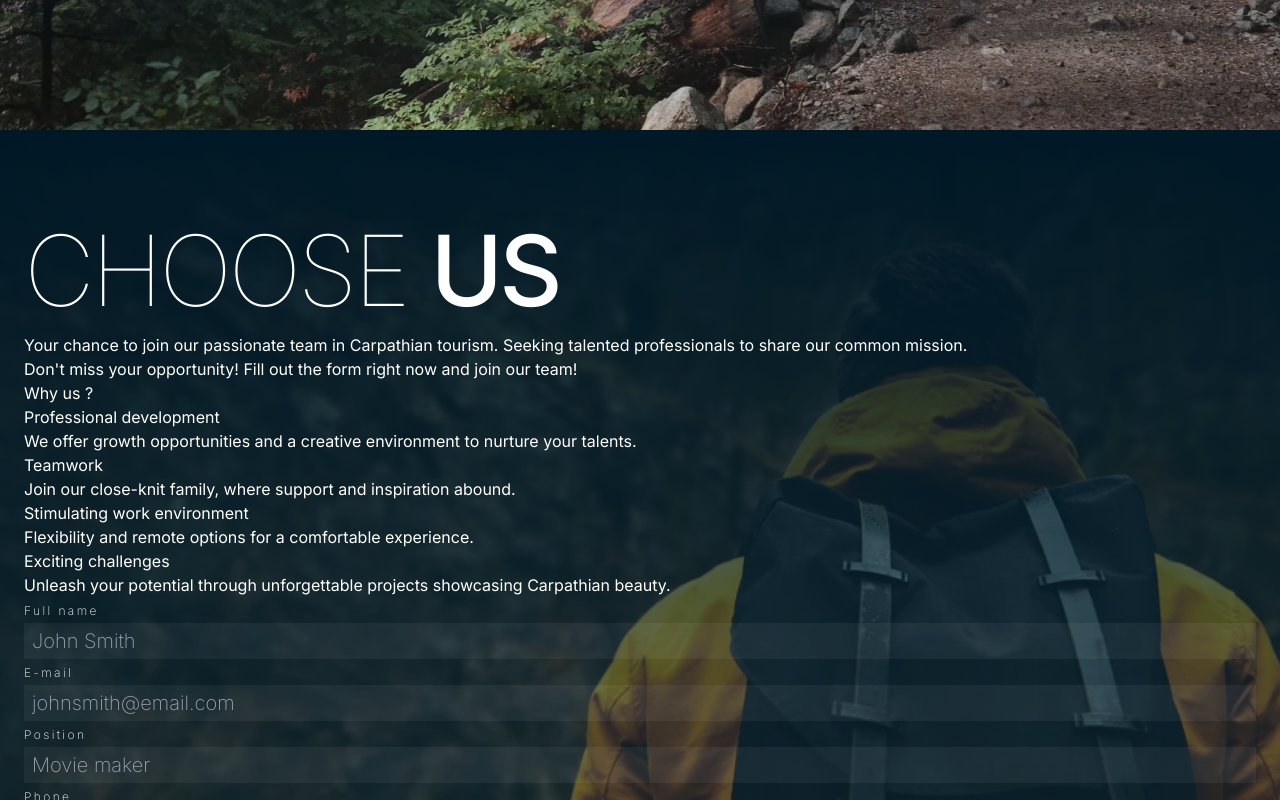
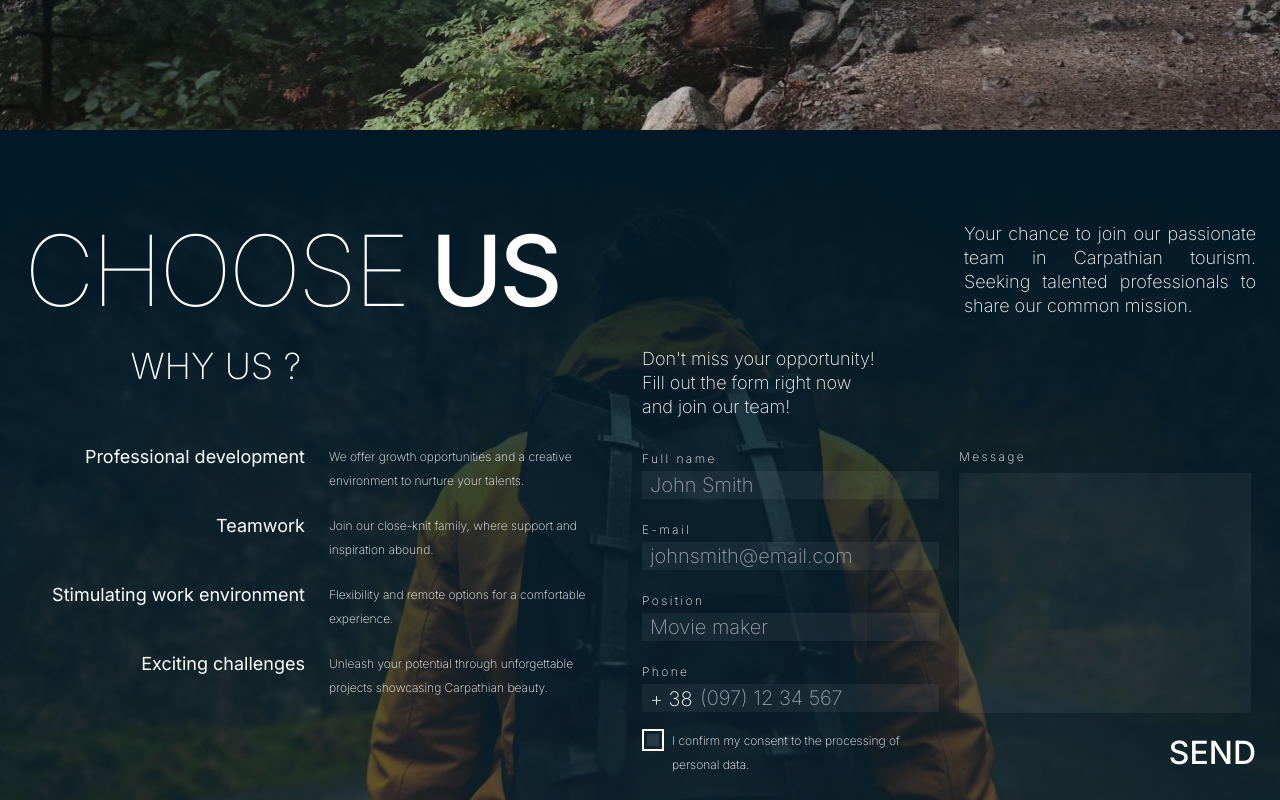
Before and after one commit to DisRachik/carp-travel, a Next.js app: page / in a window 1280 px wide. Shown: the part 2240-3040 px from the top of the page. Built offline with nearby package versions, Linux system fonts and the light colour scheme.

Commit message:
feat: style section career for all screen

```diff
--- a/src/components/career-form.tsx
+++ b/src/components/career-form.tsx
@@ -1,10 +1,11 @@
 'use client';
 
-import { useForm, useFormState } from 'react-hook-form';
+import { Controller, useForm, useFormState } from 'react-hook-form';
 import { FormButton, CustomInput, CustomTextarea, CustomCheckbox } from '@/components';
 import { formSchemas } from '@/helpers';
 import { FieldType } from '@/helpers/form-scheme';
 import { useEffect } from 'react';
+import clsx from 'clsx';
 
 type Form = {
 	name: string;
@@ -12,9 +13,19 @@ type Form = {
 	position: string;
 	phone: string;
 	message: string;
+	approval: boolean;
 };
 
-const CareerForm = () => {
+const defaultValues: Form = {
+	name: '',
+	email: '',
+	position: '',
+	phone: '',
+	message: '',
+	approval: false,
+};
+
+const CareerForm = ({ className }: { className: string }) => {
 	const {
 		register,
 		handleSubmit,
@@ -24,9 +35,7 @@ const CareerForm = () => {
 		setValue,
 		control,
 	} = useForm<Form>({
-		defaultValues: {
-			phone: '',
-		},
+		defaultValues,
 	});
 	const { dirtyFields } = useFormState({
 		control,
@@ -47,7 +56,7 @@ const CareerForm = () => {
 	};
 
 	return (
-		<form onSubmit={handleSubmit(onSubmit)} className=''>
+		<form onSubmit={handleSubmit(onSubmit)} className={clsx('grid gap-4 md:grid-cols-2 md:gap-x-5', className)}>
 			<CustomInput
 				label='Full name'
 				{...register(FieldType.NAME, formSchemas[FieldType.NAME])}
@@ -79,11 +88,19 @@ const CareerForm = () => {
 				controlUser={dirtyFields.phone}
 			/>
 
-			<CustomTextarea {...register(FieldType.MESSAGE)} label='Message' className='' />
+			<CustomTextarea
+				{...register(FieldType.MESSAGE)}
+				label='Message'
+				className='h-56 md:col-start-2 md:row-span-4 md:row-start-1 md:h-64 xl:h-[268px] xl:w-[292px]'
+			/>
 
-			<CustomCheckbox />
+			<Controller
+				name='approval'
+				control={control}
+				render={({ field }) => <CustomCheckbox checked={field.value} onChange={field.onChange} />}
+			/>
 
-			<FormButton className='md:col-start-3 xl:col-start-2 xl:mt-[-16px]'>SEND</FormButton>
+			<FormButton className=''>SEND</FormButton>
 		</form>
 	);
 };
--- a/src/components/contact-form.tsx
+++ b/src/components/contact-form.tsx
@@ -48,7 +48,7 @@ const ContactForm = () => {
 			<CustomTextarea
 				{...register(FieldType.MESSAGE)}
 				label='Message'
-				className='md:col-span-2 md:col-start-2 md:row-start-1 md:row-end-4 xl:col-start-1 xl:row-auto'
+				className='h-[221px] md:col-span-2 md:col-start-2 md:row-start-1 md:row-end-4 md:h-[249px] xl:col-start-1 xl:row-auto xl:h-[202px]'
 			/>
 
 			<FormButton className='md:col-start-3 xl:col-start-2 xl:mt-[-16px]'>SEND</FormButton>
--- a/src/components/custom-checkbox.tsx
+++ b/src/components/custom-checkbox.tsx
@@ -1,14 +1,24 @@
-export interface ICustomCheckboxProps {}
+import clsx from 'clsx';
 
-const CustomCheckbox = ({}: ICustomCheckboxProps) => {
+export interface ICustomCheckboxProps {
+	checked: boolean;
+	onChange: (val: boolean) => void;
+}
+
+const CustomCheckbox = ({ checked, onChange }: ICustomCheckboxProps) => {
 	return (
-		<label className='inline-flex cursor-pointer items-center gap-2' htmlFor='checkbox'>
+		<label className='inline-flex cursor-pointer items-start gap-2' htmlFor='checkbox'>
 			<input
+				id='checkbox'
 				type='checkbox'
-				className="before:content[''] peer flex h-[22px] w-[22px] cursor-pointer appearance-none border-2 p-[3px] before:block before:h-full before:w-full before:bg-white/10 before:transition-colors checked:before:bg-white/100"
-				id='checkbox'
+				checked={checked}
+				required
+				onChange={e => onChange(e.target.checked)}
+				className="before:content[''] peer flex h-[22px] w-[22px] shrink-0 cursor-pointer appearance-none border-2 p-[3px] before:block before:h-full before:w-full before:bg-white/10 before:transition-colors checked:before:bg-white/100"
 			/>
-			<span>I confirm my consent to the processing of personal data.</span>
+			<span className='text-xs font-extralight leading-[1.834] xl:leading-6'>
+				I confirm my consent to the processing of personal data.
+			</span>
 		</label>
 	);
 };
--- a/src/components/custom-input.tsx
+++ b/src/components/custom-input.tsx
@@ -31,7 +31,7 @@ const CustomInput = forwardRef<HTMLInputElement, ICustomInputProps>(
 					ref={ref}
 					id={id}
 					className={clsx(
-						'w-full bg-white/5 px-2 py-[6px] text-[13px]/6 font-extralight text-white xl:text-xl/6',
+						'w-full bg-white/5 px-2 py-[6px] text-[13px]/6 font-extralight md:py-0 xl:py-[2px] xl:text-xl/6',
 						errorMessage && 'text-errorColor',
 						textToStartInput && 'pl-11 xl:pl-[58px]',
 						controlUser && 'pl-[52px] xl:pl-[66px]',
@@ -44,14 +44,14 @@ const CustomInput = forwardRef<HTMLInputElement, ICustomInputProps>(
 							'absolute bottom-0 right-0 flex translate-y-full items-center justify-end gap-1',
 						)}
 					>
-						<span className=' text-errorColor text-xs/6 font-extralight'>{errorMessage}</span>
+						<span className=' text-xs/6 font-extralight text-errorColor'>{errorMessage}</span>
 					</div>
 				) : null}
 				{textToStartInput ? (
 					<span
 						className={clsx(
-							'absolute bottom-0 left-0 px-2 py-[6px] text-[13px]/6 font-extralight text-white xl:text-xl/6',
-							controlUser && ' translate-x-[8px]',
+							'absolute bottom-0 left-0 px-2 py-[6px] text-[13px]/6 font-extralight text-white md:py-0 xl:py-[2px] xl:text-xl/6',
+							controlUser && 'translate-x-[8px]',
 						)}
 					>
 						{textToStartInput}
--- a/src/components/custom-textarea.tsx
+++ b/src/components/custom-textarea.tsx
@@ -1,5 +1,6 @@
 'use client';
 
+import clsx from 'clsx';
 import { ComponentPropsWithoutRef, forwardRef, useId } from 'react';
 
 export interface ICustomTextareaProps extends ComponentPropsWithoutRef<'textarea'> {
@@ -10,7 +11,7 @@ export interface ICustomTextareaProps extends ComponentPropsWithoutRef<'textarea
 const CustomTextarea = forwardRef<HTMLTextAreaElement, ICustomTextareaProps>(({ label, className, ...rest }, ref) => {
 	const id = useId();
 	return (
-		<div className={className}>
+		<div className={clsx('flex flex-col', className)}>
 			{label ? (
 				<label htmlFor={id} className='mb-1 text-xs/6 font-extralight tracking-[2.4px]'>
 					{label}
@@ -20,7 +21,7 @@ const CustomTextarea = forwardRef<HTMLTextAreaElement, ICustomTextareaProps>(({
 				{...rest}
 				ref={ref}
 				id={id}
-				className='h-[193px] w-full resize-none bg-white/5 px-2 py-[6px] text-[13px]/6 font-extralight text-white md:h-[221px] xl:h-[174px] xl:text-xl/6'
+				className='h-full w-full resize-none bg-white/5 px-2 py-[6px] text-[13px]/6 font-extralight text-white xl:text-xl/6'
 			/>
 		</div>
 	);
--- a/src/components/qa-session.tsx
+++ b/src/components/qa-session.tsx
@@ -8,8 +8,8 @@ export interface IQASessionProps {
 const QASession = ({ issue: { thesis, argument } }: IQASessionProps) => {
 	return (
 		<>
-			<h3>{thesis}</h3>
-			<p>{argument}</p>
+			<h3 className='text-sm md:-ml-1 md:text-base/5 xl:ml-0 xl:basis-1/2 xl:text-lg/6'>{thesis}</h3>
+			<p className='text-xs/5 font-extralight xl:basis-1/2 xl:text-left xl:leading-6'>{argument}</p>
 		</>
 	);
 };
--- a/src/components/sections/career-section.tsx
+++ b/src/components/sections/career-section.tsx
@@ -1,31 +1,45 @@
 import content from '@/data/content.json';
 import { Section, Container, Title, QASession, CareerForm } from '@/components';
 import { section } from '@/components/section';
+import clsx from 'clsx';
 
 const { title, subtitle, text, theses } = content.career;
 
 const CareerSection = () => {
 	return (
 		<Section sectionTitle={section.Career}>
-			<Container className=''>
-				<Title sectionName={section.Career} elementName='h2'>
+			<Container className='grid grid-cols-3 gap-9 md:gap-5 xl:grid-cols-[1fr_1fr_290px_292px] xl:gap-x-8 xl:gap-y-[14px]'>
+				<Title sectionName={section.Career} elementName='h2' className='col-span-3 md:col-span-2'>
 					{title}
 				</Title>
 
-				{text.map((item, i) => (
-					<p key={i}>{item}</p>
-				))}
-				<p>{subtitle}</p>
+				<p className='col-span-2 col-start-2 -mt-3 text-sm font-extralight md:col-span-1 md:col-start-3 md:mt-0 md:pt-2 md:text-justify md:text-[13px]/5 xl:col-start-4 xl:pt-3 xl:text-lg/6'>
+					{text[0]}
+				</p>
 
-				<ul>
+				<p className='col-span-2 col-start-2 text-3xl font-extralight uppercase md:col-span-1 md:col-start-1 md:-mt-2 md:pb-9 md:text-right xl:m-0 xl:p-0 xl:text-4xl xl:leading-[1.084]'>
+					{subtitle}
+				</p>
+
+				<ul className='col-span-2 space-y-4 text-right md:col-span-1 md:col-start-1 md:row-span-2 md:space-y-6 xl:col-span-2 xl:row-span-1 xl:space-y-[21px]'>
 					{theses.map((item, i) => (
-						<li key={i}>
+						<li
+							key={i}
+							className={clsx(
+								'space-y-2 md:flex md:h-[88px] md:flex-col md:justify-between md:space-y-0 xl:flex xl:h-fit xl:flex-row xl:gap-6',
+								i === 1 && 'md:h-[68px]',
+							)}
+						>
 							<QASession issue={item} />
 						</li>
 					))}
 				</ul>
 
-				<CareerForm />
+				<p className='col-span-2 col-start-2 mt-28 text-sm font-extralight md:col-span-1 md:mt-0 md:pb-3 md:text-[13px]/5 xl:col-start-3 xl:row-start-2 xl:w-60 xl:text-lg/6'>
+					{text[1]}
+				</p>
+
+				<CareerForm className='col-span-3 md:col-span-2 xl:row-span-2' />
 			</Container>
 		</Section>
 	);
--- a/src/components/services-card.tsx
+++ b/src/components/services-card.tsx
@@ -72,7 +72,7 @@ const ServicesCard: React.FC<IServicesCardProps> = ({ data, card, currentCard, s
 						</li>
 					))}
 				</ul>
-				<p className='inline-flex min-h-[120px] items-end text-sm font-extralight md:order-6 md:text-[13px] xl:col-start-3 xl:row-start-3 xl:min-h-[168px] xl:text-lg/6'>
+				<p className='inline-flex min-h-[120px] items-end text-sm font-extralight md:order-6 md:text-justify md:text-[13px] xl:col-start-3 xl:row-start-3 xl:min-h-[168px] xl:text-lg/6'>
 					{description}
 				</p>
 			</div>
--- a/src/helpers/form-scheme.ts
+++ b/src/helpers/form-scheme.ts
@@ -4,6 +4,7 @@ export enum FieldType {
 	POSITION = 'position',
 	PHONE = 'phone',
 	MESSAGE = 'message',
+	APPROVAL = 'approval',
 }
 
 export type IFormSchema = {
@@ -46,4 +47,7 @@ export const formSchemas: Record<FieldType, IFormSchema> = {
 		},
 	},
 	[FieldType.MESSAGE]: {},
+	[FieldType.APPROVAL]: {
+		required: 'Required',
+	},
 };
--- a/src/styles/section.module.css
+++ b/src/styles/section.module.css
@@ -43,16 +43,23 @@
 .bg-career {
 	background-image: linear-gradient(180deg, rgb(0, 24, 38) 0%, rgba(0, 37, 49, 0) 100%),
 		url('/images/career/career-bg.jpg');
-	background-image: linear-gradient(180deg, rgb(0, 24, 38) 0%, rgba(0, 37, 49, 0) 100%),
+	background-image: linear-gradient(180deg, rgb(0, 24, 38) 0%, rgba(0, 37, 49, 0) 150%),
 		image-set(
 			url('/images/career/career-bg@2x.webp') 2x,
 			url('/images/career/career-bg.webp') 1x,
 			url('/images/career/career-bg@2x.jpg') 2x,
 			url('/images/career/career-bg.jpg') 1x
 		);
-	background-repeat: no-repeat;
-	background-size: cover;
+	background-repeat: repeat-y;
+	background-size: auto 50%;
+	background-position: 50% 100%;
 	background-color: rgba(2, 15, 8, 0.5);
+}
+@media screen and (min-width: 460px) {
+	.bg-career {
+		background-repeat: no-repeat;
+		background-size: cover;
+	}
 }
 .bg-gallery {
 	background-image: linear-gradient(180deg, rgb(0, 24, 38) 0%, rgba(0, 37, 49, 0) 100%),
```
